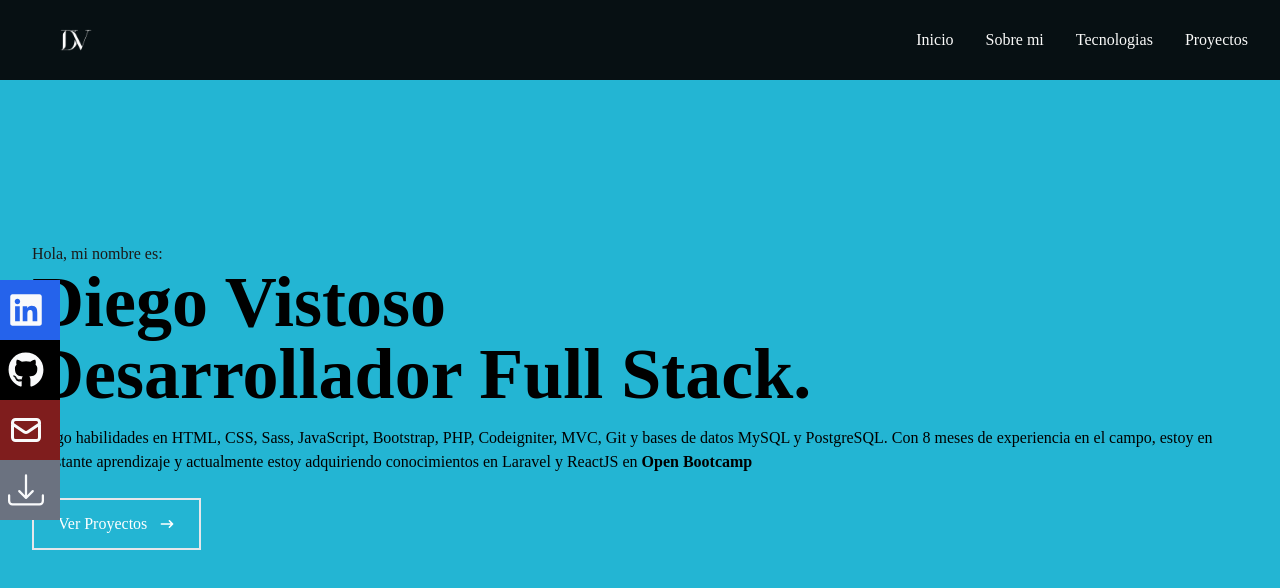
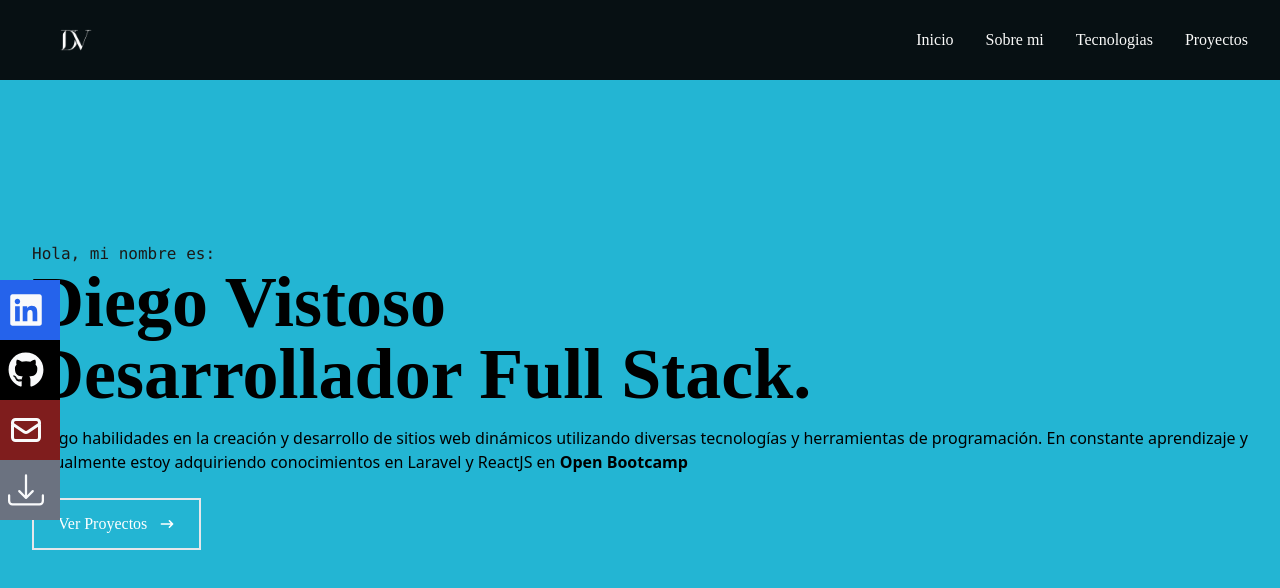
Before and after one commit to diegoivg98/portafolio-DV, a React (Vite) app: page / in a window 1280 px wide. Shown: the top 588 px of the page. Built offline with nearby package versions, Linux system fonts and the light colour scheme.

Commit message:
cambios de font y resumen de textos

```diff
--- a/src/components/Home.jsx
+++ b/src/components/Home.jsx
@@ -6,15 +6,14 @@ const Home = () => {
     <div name="home" className="w-full h-screen bg-[#23b5d3]">
       {/* Container */}
       <div className="max-w[1000px] mx-auto px-8 flex flex-col justify-center h-full">
-        <p className="text-stone-900">Hola, mi nombre es:</p>
+        <p className="text-stone-900 font-mono">Hola, mi nombre es:</p>
         <h1 className="text-4xl sm:text-7xl font-bold">Diego Vistoso</h1>
         <h2 className="text-4xl sm:text-7xl font-bold">
           Desarrollador Full Stack.
         </h2>
-        <p className="py-4 max-w[700px]">
-          Tengo habilidades en HTML, CSS, Sass, JavaScript, Bootstrap, PHP,
-          Codeigniter, MVC, Git y bases de datos MySQL y PostgreSQL. Con 8 meses
-          de experiencia en el campo, estoy en constante aprendizaje y
+        <p className="py-4 max-w[700px] font-sans">
+          Tengo habilidades en la creación y desarrollo de sitios web dinámicos
+          utilizando diversas tecnologías y herramientas de programación. En constante aprendizaje y
           actualmente estoy adquiriendo conocimientos en Laravel y ReactJS en{" "}
           <strong>Open Bootcamp</strong>
         </p>
```
